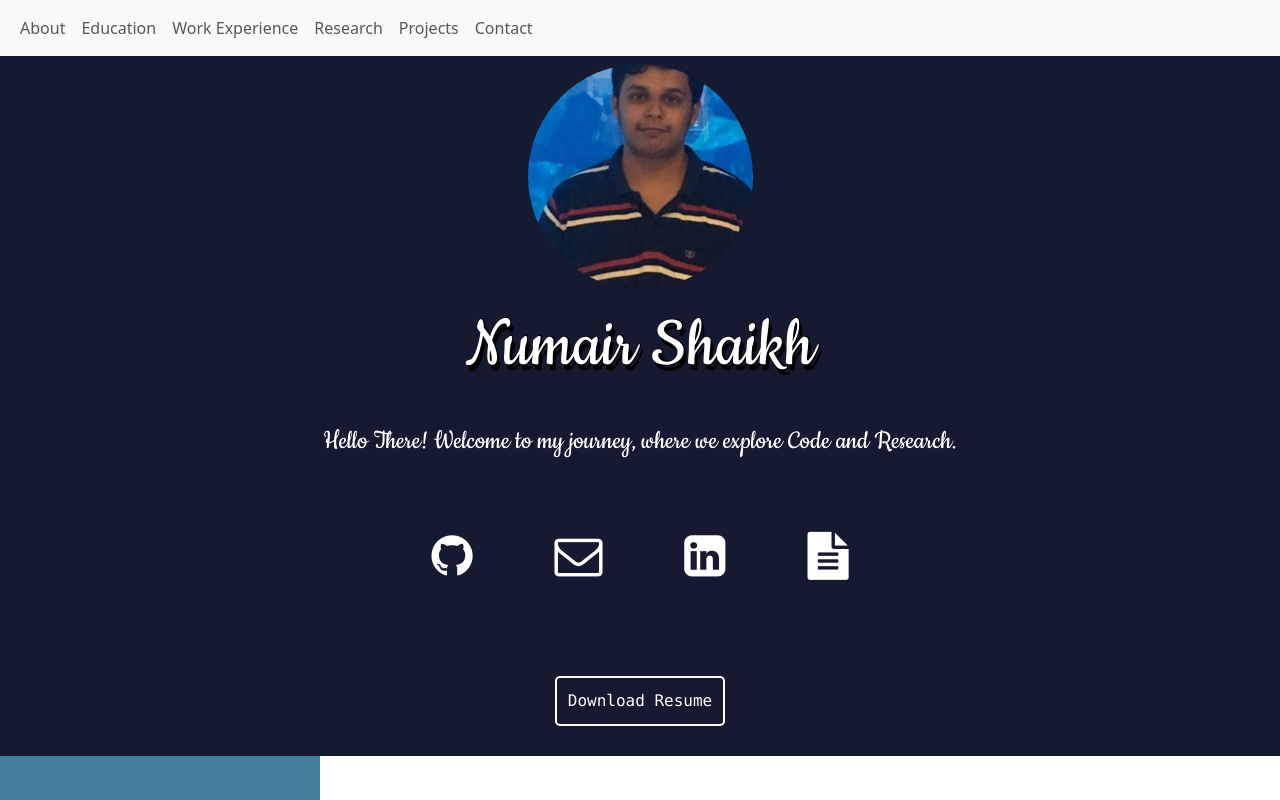
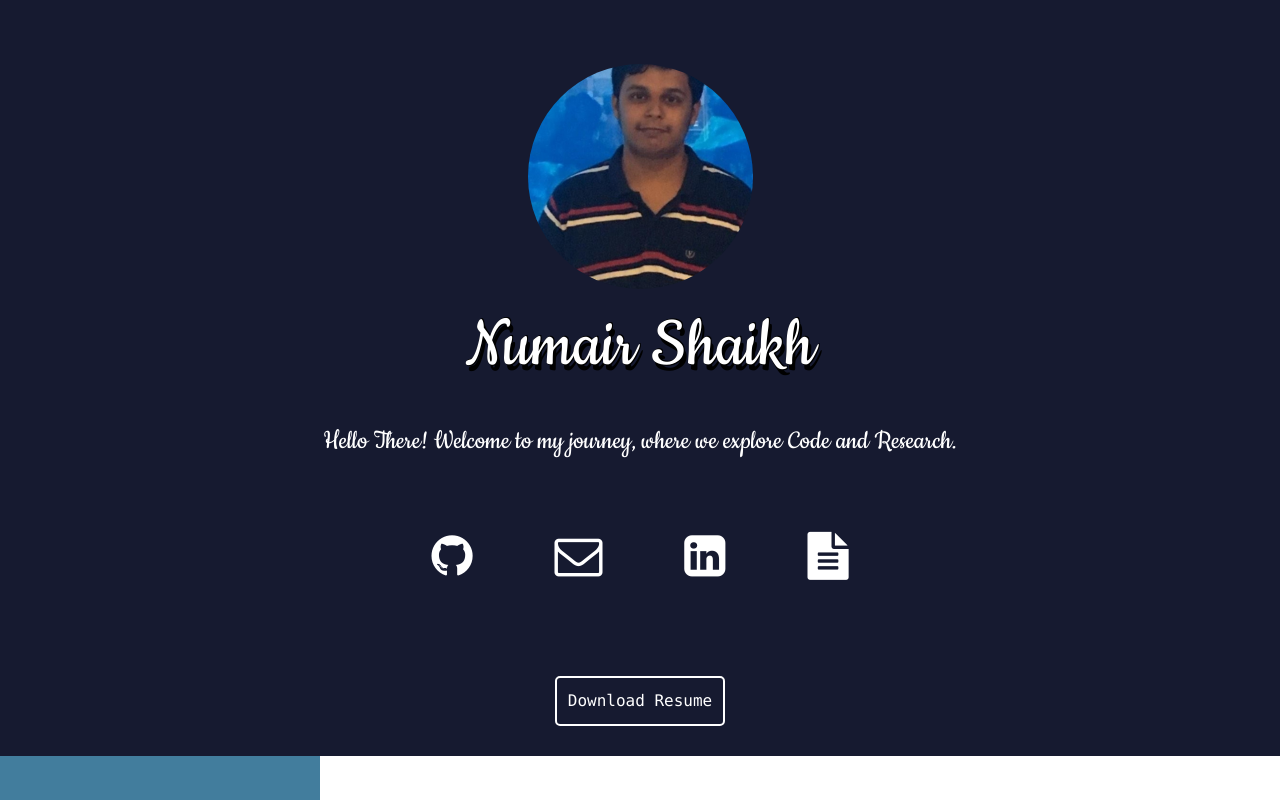
Before and after one commit to numair07/Personal-Website, a React (Create React App) app: page / in a window 1280 px wide. Shown: the top 800 px of the page. Built offline with nearby package versions, Linux system fonts and the light colour scheme.

Commit message:
[Numair] Removed Navigation, Expect fix later.

```diff
--- a/src/App.js
+++ b/src/App.js
@@ -1,4 +1,4 @@
-import React, { useState } from 'react';
+import React, { useState, useRef } from 'react';
 import NavBar from './components/navigation';
 import About from './components/About_Section/about';
 import Education from './components/Education/education';
@@ -43,12 +43,23 @@ const App = () => {
     </div>
   );
 
+  const componentRef = useRef(null);
+
+  const scrollToComponent = () => {
+    if (componentRef.current) {
+      componentRef.current.scrollIntoView({
+        behavior: 'smooth',
+        block: 'start',
+      });
+    }
+  };
+
   return (
     <>
       <Routes>
         <Route path="/" element={
           <div>
-            <NavBar />
+            {/* <NavBar scrollToComponent = { scrollToComponent } /> */}
             <section class="landing">
               <div className="row justify-content-center align-items-center" style={{ paddingTop: '5%' }}>
                 <div className="col-lg-12 text-center">
--- a/src/components/navigation.js
+++ b/src/components/navigation.js
@@ -1,6 +1,6 @@
 import React from 'react';
 
-const NavBar = () => {
+const NavBar = ({ scrollToComponent }) => {
 
     return (
         <nav class="navbar navbar-expand-lg navbar-light bg-light fixed-top">
@@ -11,7 +11,7 @@ const NavBar = () => {
                 <div class="collapse navbar-collapse" id="navbarNav">
                     <ul class="navbar-nav">
                         <li class="nav-item">
-                            <a class="nav-link" href="#about">About</a>
+                            <a class="nav-link" href="#" onClick={scrollToComponent}>About</a>
                         </li>
                         <li class="nav-item">
                             <a class="nav-link" href="#education">Education</a>
```
